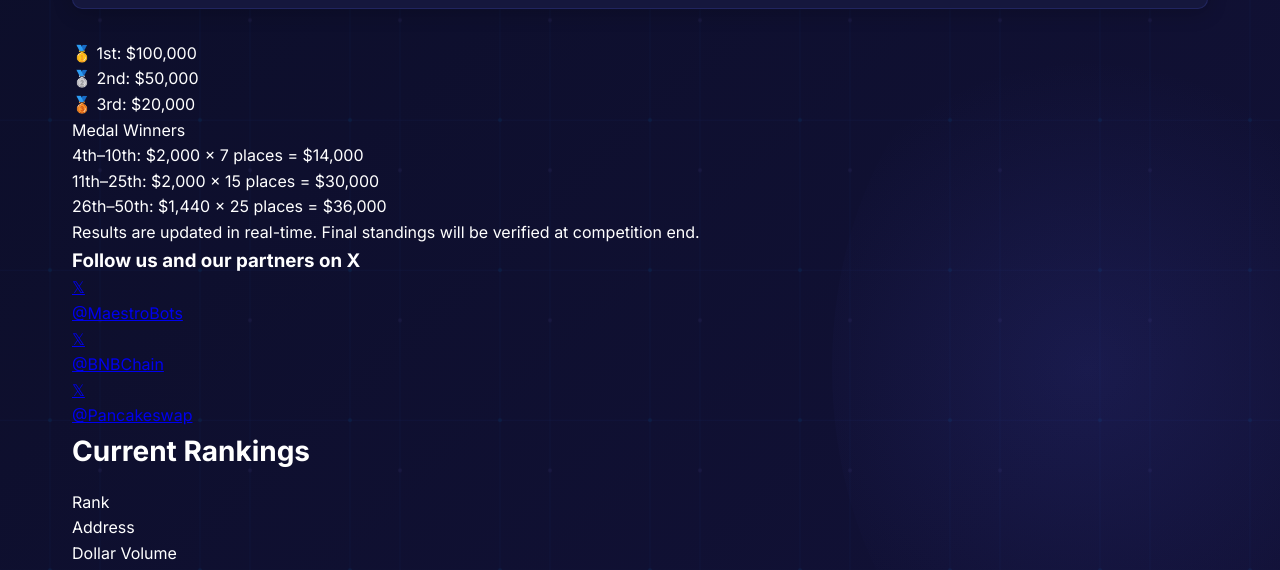
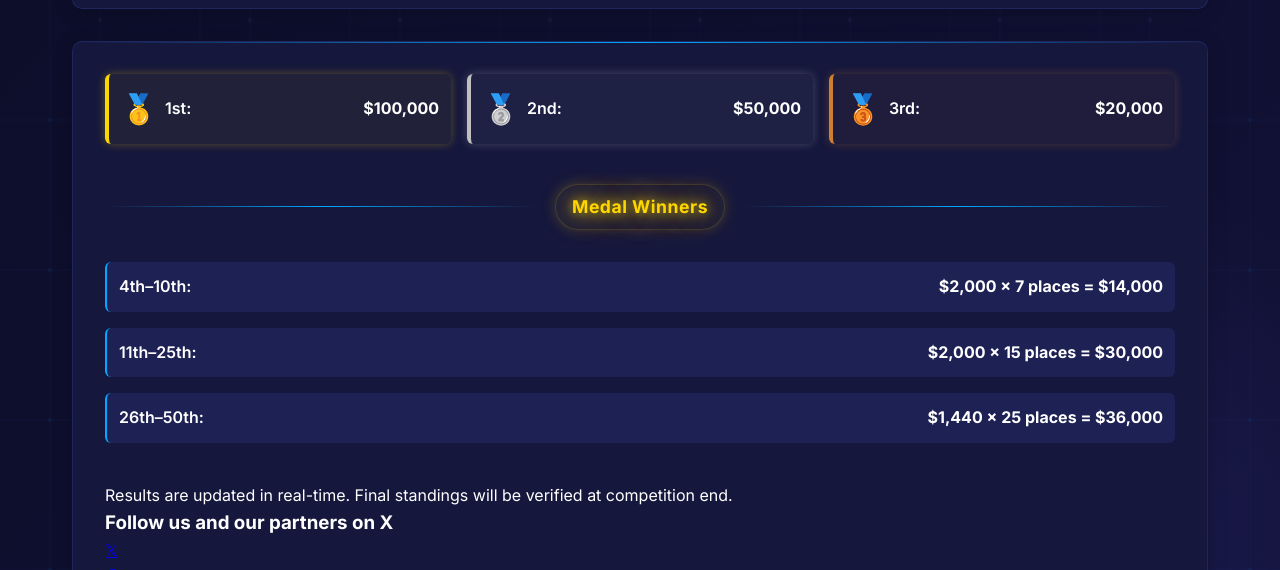
Before and after one commit to nsalekz/maestro-competition-leaderboard, a plain HTML site: page index.html in a window 1280 px wide. Shown: the part 230-800 px from the top of the page. Drawn offline with Linux system fonts and the light colour scheme; a script that the page names is missing.

Commit message:
Update styles.css with prize breakdown and medal styles

```diff
--- a/styles.css
+++ b/styles.css
@@ -187,3 +187,119 @@ h2 {
 .prize-pool {
     margin-top: 1rem;
 }
+
+/* Prize breakdown styles */
+.prize-breakdown {
+    background-color: var(--card-color);
+    border-radius: 10px;
+    padding: 2rem;
+    margin-bottom: 2rem;
+    box-shadow: 0 4px 20px rgba(0, 0, 0, 0.2);
+    border: 1px solid rgba(81, 94, 230, 0.2);
+    position: relative;
+    overflow: hidden;
+}
+
+.prize-breakdown::after {
+    content: '';
+    position: absolute;
+    top: 0;
+    left: 0;
+    right: 0;
+    height: 1px;
+    background: linear-gradient(to right, transparent, var(--primary-color), transparent);
+}
+
+.prize-tier {
+    display: flex;
+    flex-direction: column;
+    gap: 1rem;
+    margin-bottom: 1.5rem;
+    padding-bottom: 1rem;
+}
+
+.prize-item {
+    display: flex;
+    align-items: center;
+    padding: 0.75rem;
+    border-radius: 6px;
+    background-color: var(--card-color-lighter);
+    border-left: 2px solid var(--primary-color);
+}
+
+.medal {
+    font-size: 1.8rem;
+    margin-right: 0.5rem;
+}
+
+.position {
+    font-weight: 600;
+    min-width: 100px;
+}
+
+.amount {
+    font-weight: 700;
+    margin-left: auto;
+}
+
+.top-tier {
+    display: grid;
+    grid-template-columns: repeat(auto-fit, minmax(300px, 1fr));
+    gap: 1rem;
+    margin-bottom: 1.5rem;
+}
+
+/* Medal Winners divider */
+.medal-divider {
+    display: flex;
+    align-items: center;
+    margin: 1.5rem 0 2rem;
+    gap: 1rem;
+}
+
+.medal-divider-line {
+    flex-grow: 1;
+    height: 1px;
+    background: linear-gradient(to var(--direction, right), transparent, var(--primary-color), transparent);
+}
+
+.medal-divider-line:first-child {
+    --direction: right;
+}
+
+.medal-divider-line:last-child {
+    --direction: left;
+}
+
+.medal-divider-text {
+    color: var(--gold);
+    font-weight: 700;
+    font-size: 1.1rem;
+    padding: 0.5rem 1rem;
+    background-color: rgba(255, 215, 0, 0.05);
+    border-radius: 50px;
+    box-shadow: 0 0 15px rgba(255, 215, 0, 0.2);
+    animation: golden-glow-pulse 3s infinite;
+    letter-spacing: 0.5px;
+    white-space: nowrap;
+    border: 1px solid rgba(255, 215, 0, 0.15);
+    position: relative;
+}
+
+.first {
+    background-color: rgba(255, 215, 0, 0.05);
+    border-left: 4px solid var(--gold);
+    box-shadow: 0 0 10px rgba(255, 215, 0, 0.3);
+}
+
+.second {
+    background-color: rgba(192, 192, 192, 0.05);
+    border-left: 4px solid var(--silver);
+    box-shadow: 0 0 10px rgba(192, 192, 192, 0.3);
+}
+
+.third {
+    background-color: rgba(205, 127, 50, 0.05);
+    border-left: 4px solid var(--bronze);
+    box-shadow: 0 0 10px rgba(205, 127, 50, 0.3);
+}
```
